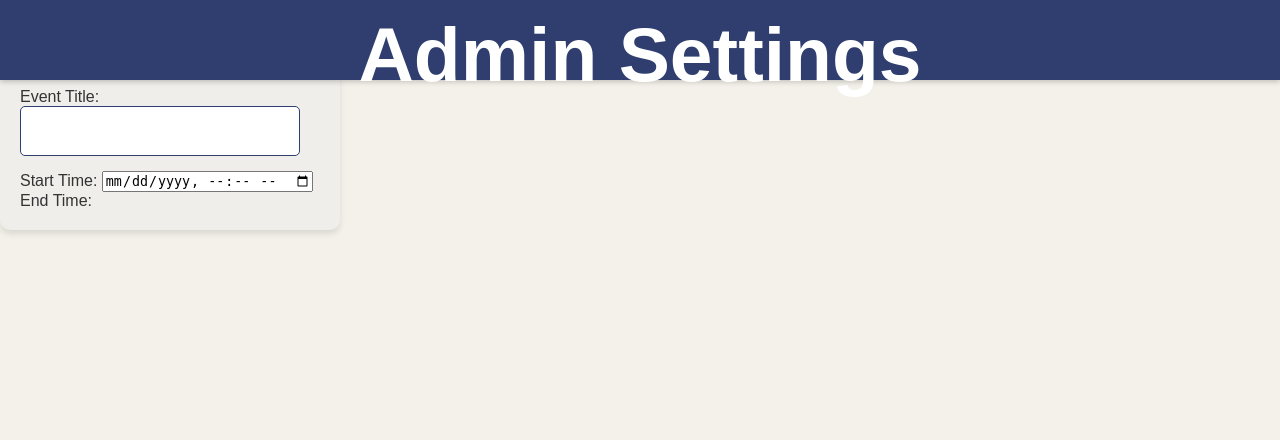
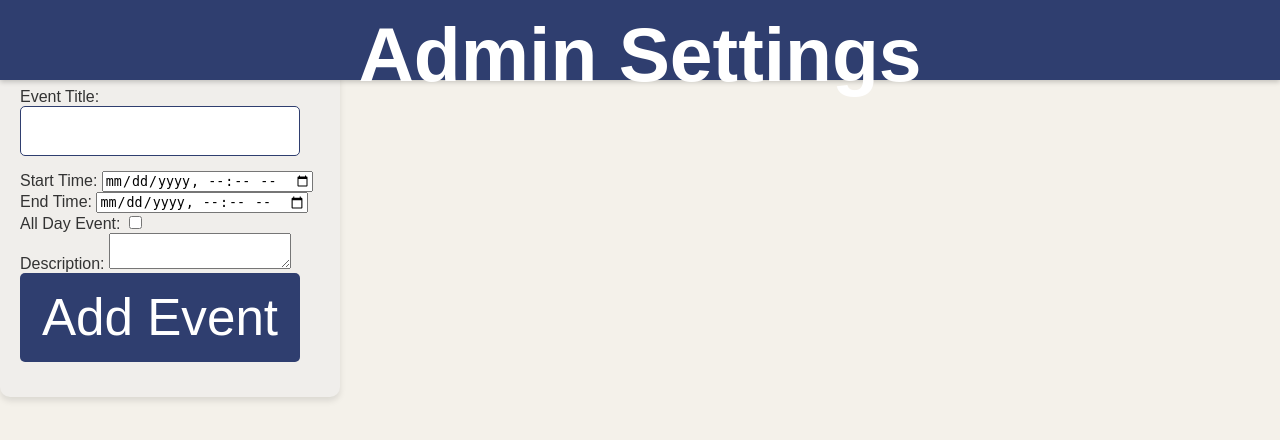
Before and after one commit to JordanBarhoumeh/ChurchApplication, a Flask app: template templates/admin_settings.html in a window 1280 px wide. Shown: the top 440 px of the page. Run offline with Flask 3, Linux system fonts and the light colour scheme; the template is opened without the code that fills it, so the values that code supplies are empty.

Commit message:
update events form

```diff
--- a/app.py
+++ b/app.py
@@ -1,4 +1,4 @@
-from flask import Flask, jsonify, request, render_template, redirect, url_for
+from flask import Flask, jsonify, request, render_template, redirect, url_for, flash
 from flask_sqlalchemy import SQLAlchemy
 from flask import jsonify
 from datetime import datetime
--- a/static/style.css
+++ b/static/style.css
@@ -115,6 +115,9 @@ h1 {
 .index-welcome {
   color: var(--navy-accent); /* Making the Welcome text the navy color */
 }
+
+
+
 
 /* -------------------- INSTAL PROMPT HANDLING -------------------- */
 
--- a/templates/admin_settings.html
+++ b/templates/admin_settings.html
@@ -27,4 +27,23 @@
 
             <div class="form-group">
                 <label for="end_time">End Time:</label>
-                <input type="datetime-local" id="end_time" name="end_time" require
+                <input type="datetime-local" id="end_time" name="end_time" required>
+            </div>
+
+            <div class="form-group">
+                <label for="is_all_day">All Day Event:</label>
+                <input type="checkbox" id="is_all_day" name="is_all_day">
+            </div>
+
+            <div class="form-group">
+                <label for="description">Description:</label>
+                <textarea id="description" name="description"></textarea>
+            </div>
+
+            <input type="submit" value="Add Event">
+        </form>
+    </div>
+
+    <script src="{{ url_for('static', filename='script.js') }}"></script>
+</body>
+</html>
```
